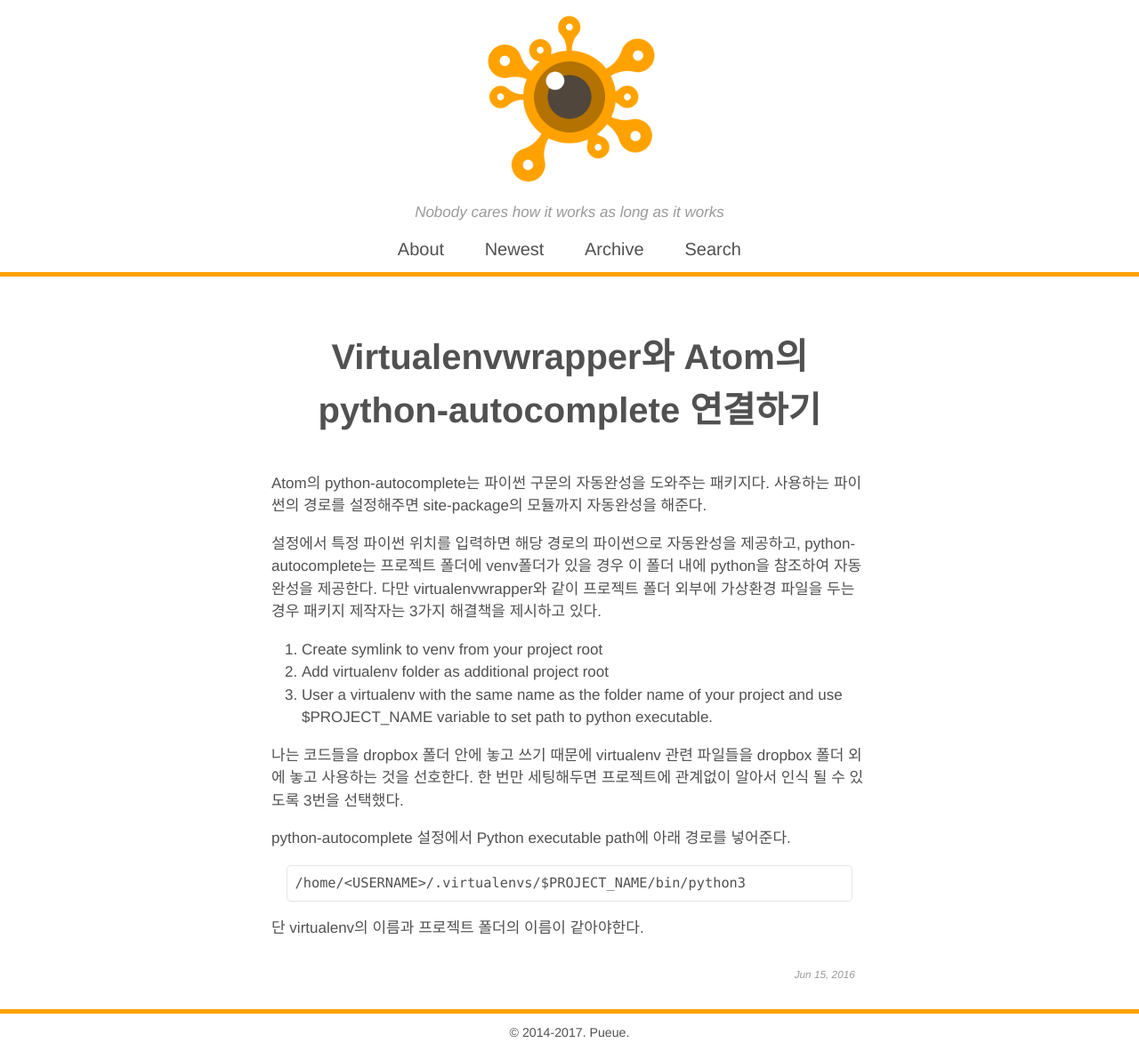
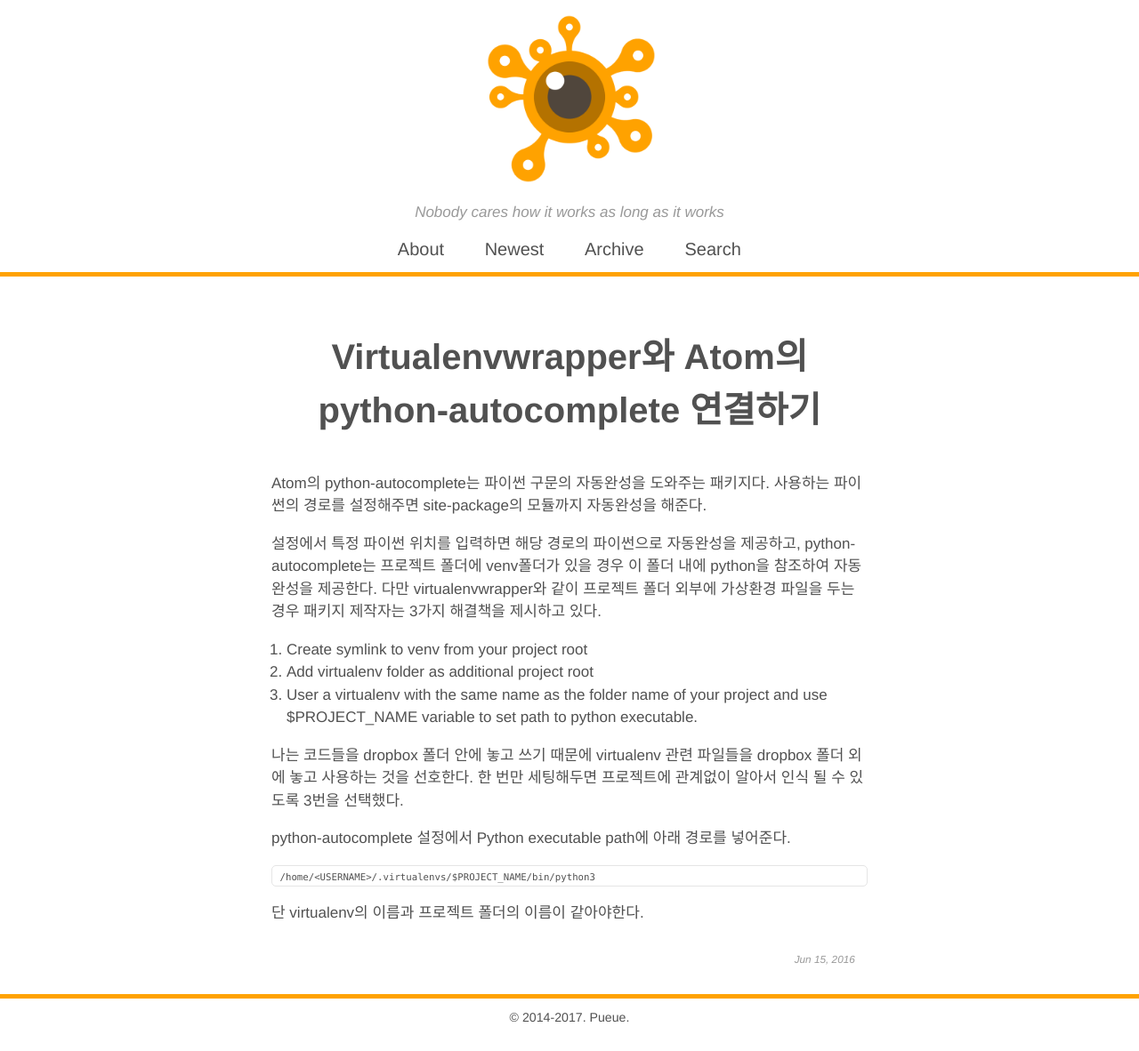
Before and after one commit to gloorx/gloorx.github.io, a Jekyll site: the page built from _posts/2016/2016-06-15-virtualenv_with_atom_python_autocomplete.md, in a window 1280 px wide. Shown: the whole page at 89% size. Built offline with Jekyll 4.4.1, drawn with Linux system fonts in a browser that asks for light colours; some web fonts are replaced.

Commit message:
Modify ol ul code margins

```diff
--- a/_sass/_base.scss
+++ b/_sass/_base.scss
@@ -84,11 +84,7 @@ time {
 }
 
 ul, ol {
-  padding-left: 1.5em;
-
-  @media (min-width: $large-breakpoint) {
-    padding-left: 2em;
-  }
+  padding-left: 1em;
 }
 
 /*
--- a/_sass/_post.scss
+++ b/_sass/_post.scss
@@ -51,8 +51,7 @@ main {
     }
 
     pre {
-        margin: 0 1rem 1rem 1rem;
-        padding: 0.5rem;
+        padding: 0rem 0.5rem;
         overflow-x: auto;
         font-size: 90%;
     }
@@ -60,7 +59,8 @@ main {
     pre code {
         padding: 0;
         border: 0;
-        font-size: 100%;
+        font-size: 70%;
+        line-height: 1;
         color: inherit;
         background-color: transparent;
     }
```
